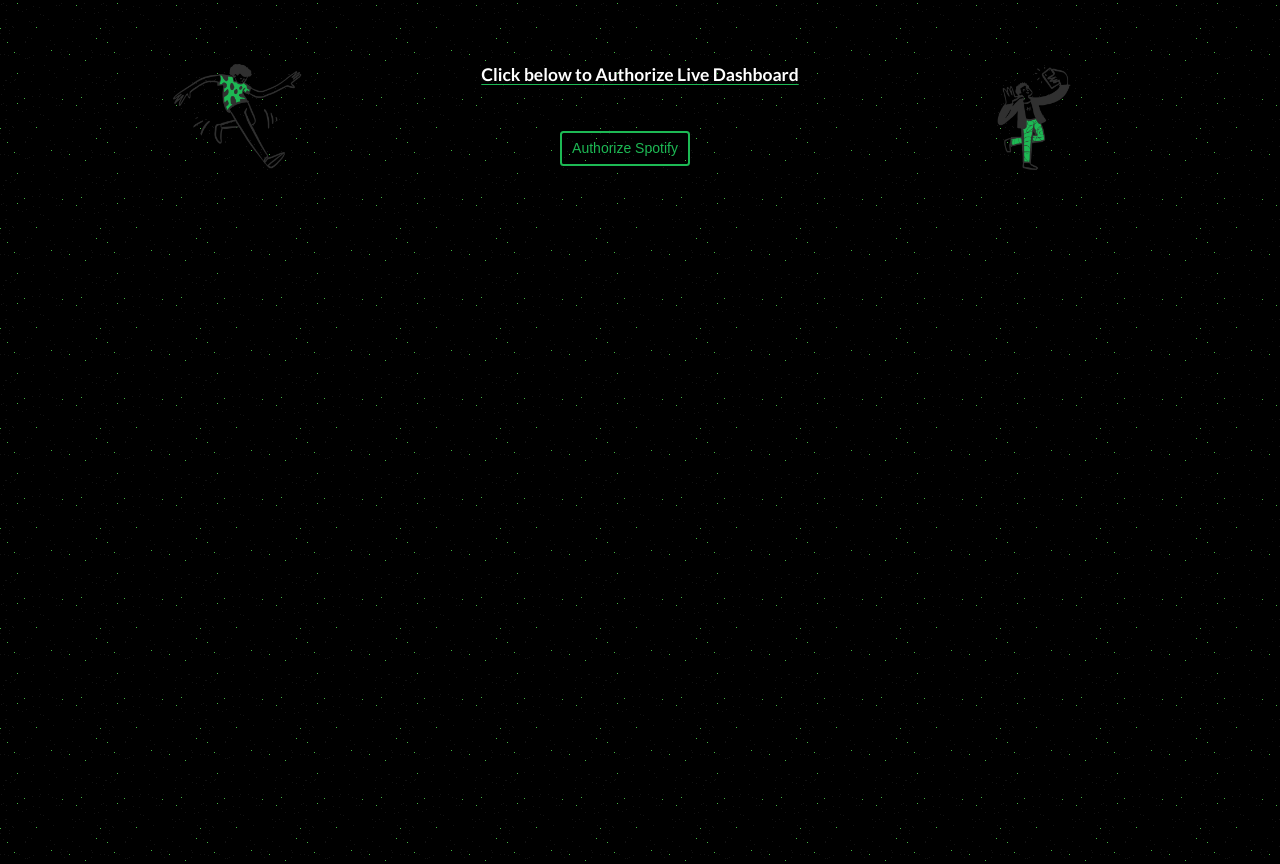
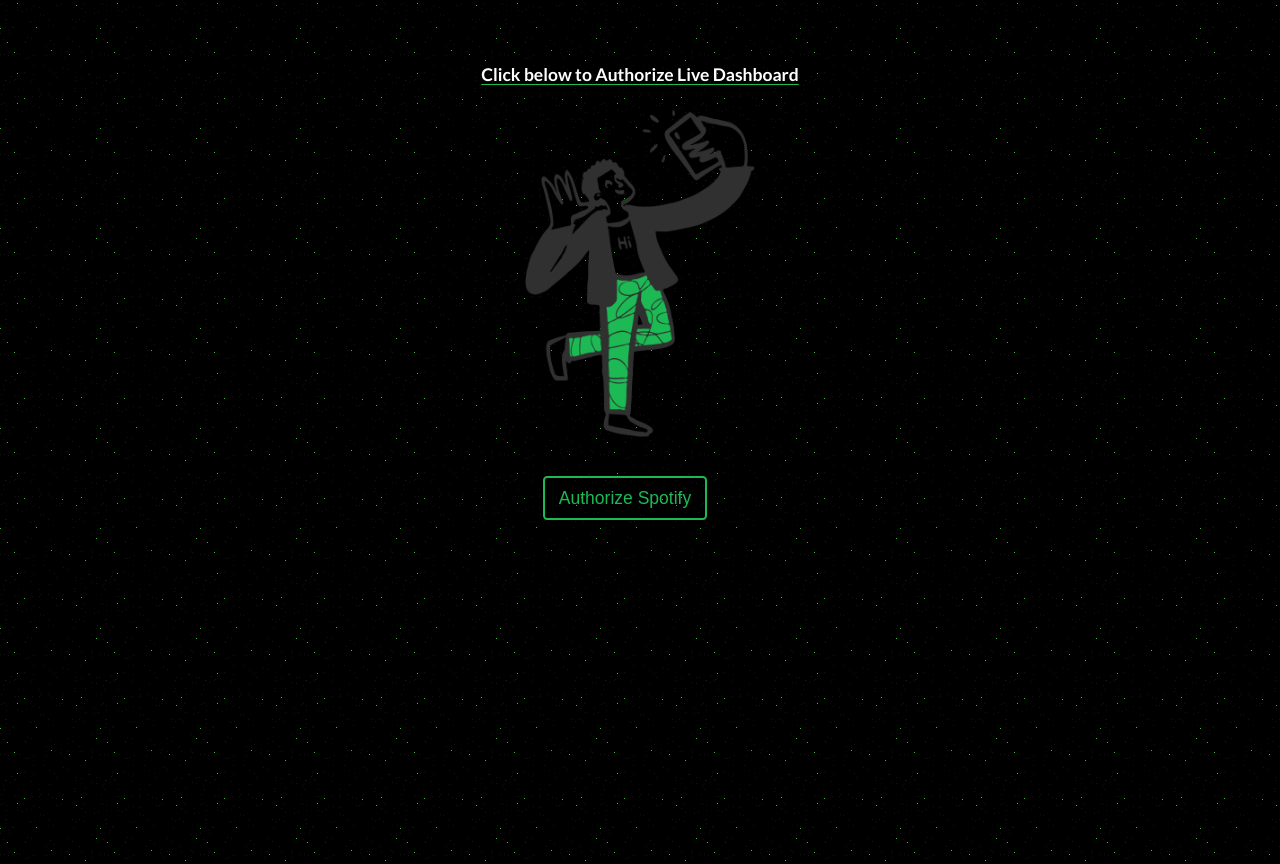
Before and after one commit to joshuafierro/spotify-live-dashboard, a React (Create React App) app: page / in a window 1280 px wide. Built offline with nearby package versions, Linux system fonts and the light colour scheme; what spotify-web-api-js would draw is missing.

Commit message:
Updated logon UI

```diff
--- a/src/logon.js
+++ b/src/logon.js
@@ -24,17 +24,15 @@
     renderLogIn() {
         return(
           <div className="row logon">
-            <div className="col-md-4">
-              <img className="logonGraphics" src={GroovyDoodle} alt='album cover'/>
+            <div className="col-md-12" style={{marginTop:"auto"}}>
+            { this.state.loggedOut && <h1 className="title">Click below to Authorize Live Dashboard</h1>}
+              {/* <img className="logonGraphics" src={GroovyDoodle} alt='album cover'/> */}
+              <img className="logonGraphics" src={SelfieDoodle} alt='album cover'/>
             </div>
-            <div className="col-md-4">
-            { this.state.loggedOut && <h1 className="title">Click below to Authorize Live Dashboard</h1>}
+            <div className="col-md-12">
             <a href="https://project-v.herokuapp.com/login">
-              <button className='btn btn-outline-spot'>Authorize Spotify</button>
+              <button className='btn btn-outline-spot btn-lg'>Authorize Spotify</button>
             </a>
-            </div>
-            <div className="col-md-4">
-              <img className="logonGraphics" src={SelfieDoodle} alt='album cover'/>
             </div>
           </div>
         )
```
